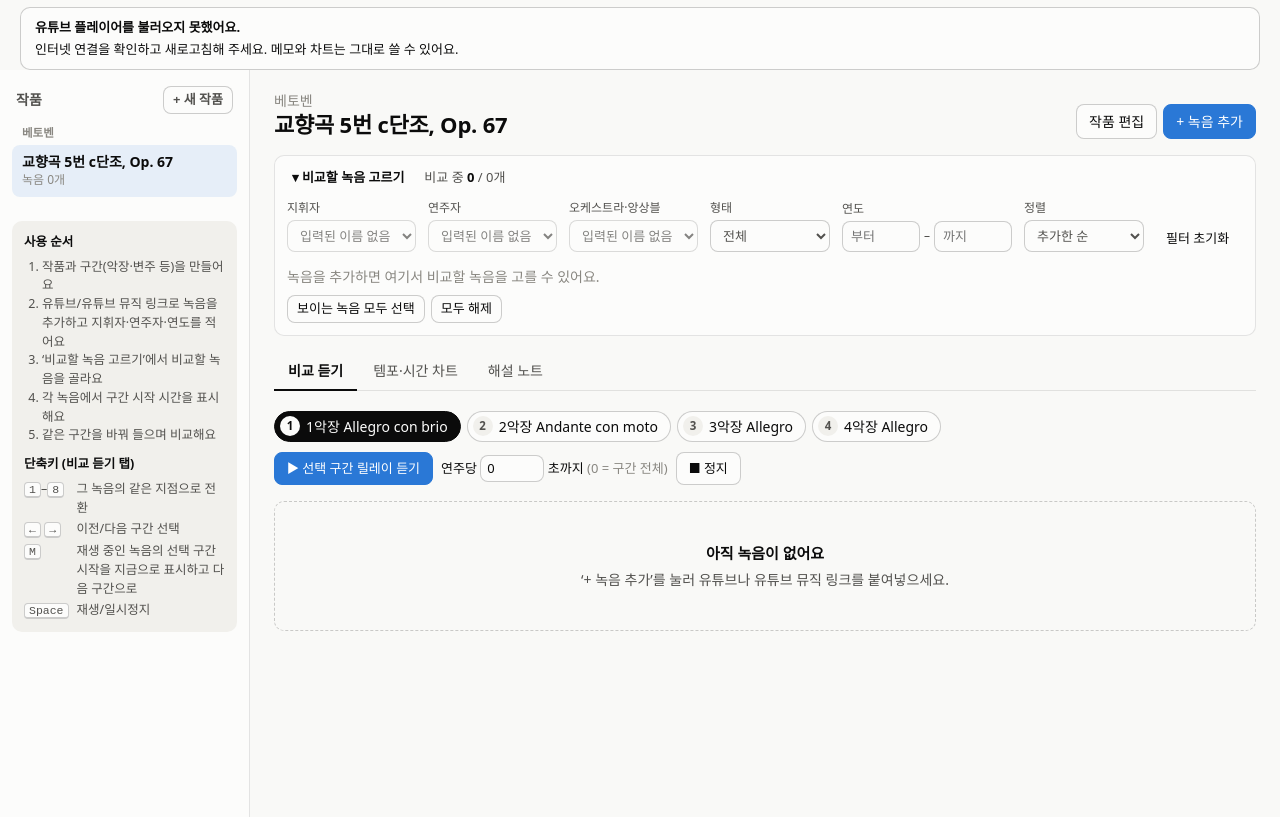
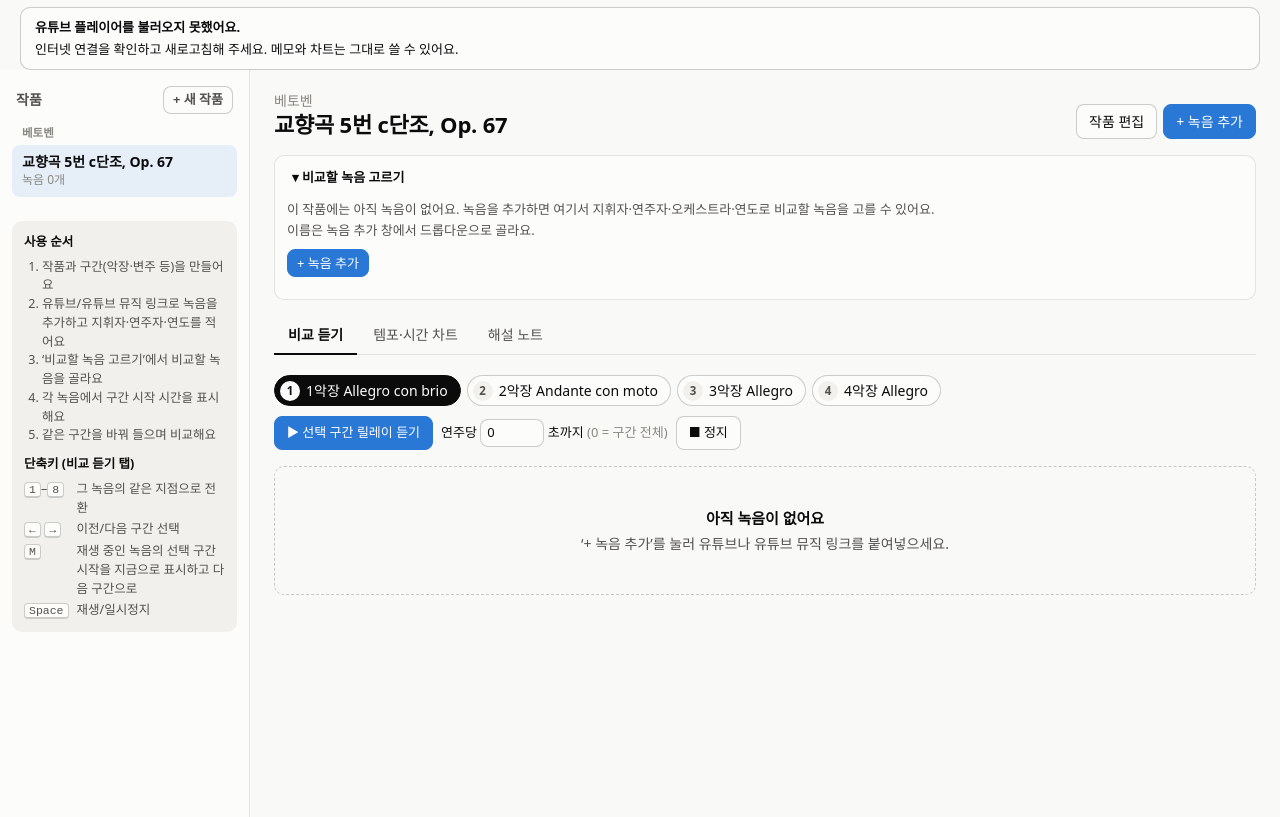
Before and after one commit to orgio98/performance-compare, a plain HTML site: page index.html in a window 1280 px wide. Shown: the part 61-878 px from the top of the page. Drawn offline with Linux system fonts and the light colour scheme.

Commit message:
Show guidance instead of disabled filters when a piece has no recordings
Co-Authored-By: Claude Opus 5.5 <noreply@anthropic.com>
Claude-Session: https://claude.ai/code/session_01HWvSLUBqFPhaHyKa6WuMUc

```diff
--- a/index.html
+++ b/index.html
@@ -105,6 +105,9 @@ main{padding:20px 24px 60px;min-width:0}
 .pick-item.on .sw{background:var(--c);border-color:var(--c)}
 .pick-item .pm{display:block;font-weight:600;font-size:13px;line-height:1.3}
 .pick-item .ps{display:block;font-size:11.5px;color:var(--ink-2);line-height:1.3}
+.pick.no-recs .pick-filters,.pick.no-recs .pick-foot{display:none}
+.pick.no-recs .pick-toggle-caret{display:none}
+.pick-empty{font-size:13px;color:var(--ink-2);display:flex;flex-direction:column;align-items:flex-start;gap:8px;padding:4px 0 6px;line-height:1.6}
 .pick-foot{display:flex;gap:6px;align-items:center;flex-wrap:wrap;padding-bottom:4px}
 .pick-foot .muted{font-size:12px}
 .field-row.three{grid-template-columns:1fr 1fr 1fr}
@@ -1269,8 +1272,17 @@ function renderSidebar(){
 const FLABEL = { conductor: '지휘자', performer: '연주자', ensemble: '오케스트라' };
 function renderPick(){
   const p = cur(), v = p.view, box = $('#pick');
-  box.classList.toggle('closed', !v.open);
-  $('#pick-toggle').setAttribute('aria-expanded', v.open);
+  const none = !p.recordings.length;
+  box.classList.toggle('closed', !v.open && !none);
+  box.classList.toggle('no-recs', none);
+  $('#pick-toggle').setAttribute('aria-expanded', v.open || none);
+  if (none) {
+    $('#pick-summary').innerHTML = '';
+    $('#pick-list').innerHTML = `<div class="pick-empty">이 작품에는 아직 녹음이 없어요. 녹음을 추가하면 여기서 지휘자·연주자·오케스트라·연도로 비교할 녹음을 고를 수 있어요.<br>
+      이름은 녹음 추가 창에서 드롭다운으로 골라요.<button class="primary small" data-act="add-rec">+ 녹음 추가</button></div>`;
+    $('#pick-hidden').textContent = '';
+    return;
+  }
   for (const k of FKEYS) {
     const el = box.querySelector(`select[data-f="${k}"]`);
     const counts = new Map(); let none = 0;
@@ -1579,6 +1591,7 @@ $('#pick').addEventListener('input', e => {
 $('#pick-sort').addEventListener('change', e => { cur().view.sort = e.target.value; afterSelectionChange(); });
 $('#pick-reset').addEventListener('click', () => { cur().view.f = emptyFilter(); afterSelectionChange(); });
 $('#pick-list').addEventListener('click', e => {
+  if (e.target.closest('[data-act=add-rec]')) { openRecDialog(null); return; }
   const b = e.target.closest('.pick-item'); if (!b) return;
   const v = cur().view, id = b.dataset.id;
   v.excluded = v.excluded.includes(id) ? v.excluded.filter(x => x !== id) : [...v.excluded, id];
```
